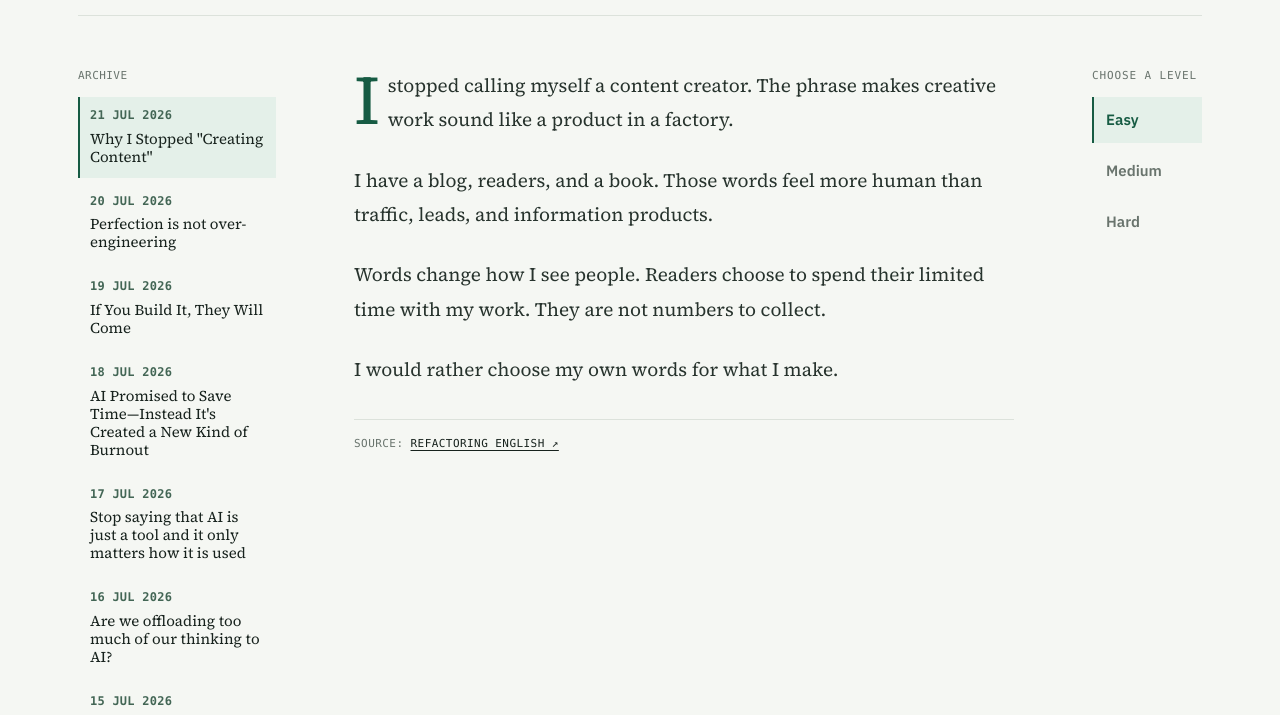
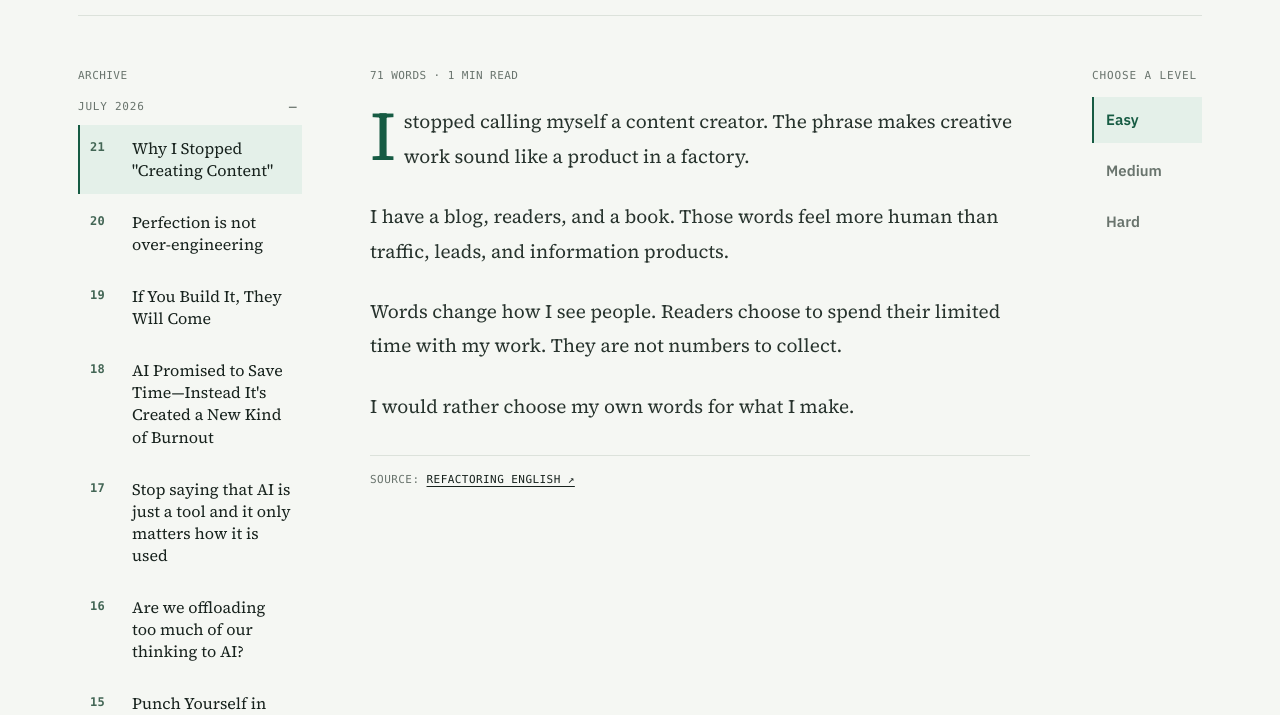
Before and after one commit to abnerzhao/hn-reader, a plain HTML site: page index.html in a window 1280 px wide. Shown: the part 77-792 px from the top of the page. Drawn offline with Linux system fonts and the light colour scheme.

Commit message:
优化归档阅读体验与文章时长信息

```diff
--- a/index.html
+++ b/index.html
@@ -62,20 +62,30 @@
     .brand-note { margin: 5px 0 0; color: var(--muted); font-size: 12px; line-height: 1.4; }
     .top-note, .source, .footer, .archive-title { color: var(--muted); font: 11px/1.5 var(--mono); letter-spacing: .04em; text-transform: uppercase; }
 
-    .reader-grid { display: grid; grid-template-columns: 198px minmax(0, 660px) 110px; justify-content: space-between; gap: 24px; padding: 52px 0 0; align-items: start; }
-    .archive { position: sticky; top: 20px; align-self: start; }
+    .reader-grid { display: grid; grid-template-columns: 230px minmax(0, 660px) 110px; justify-content: space-between; gap: 24px; padding: 52px 0 0; align-items: start; }
+    .archive { position: sticky; top: 20px; display: grid; grid-template-rows: auto minmax(0, 1fr); max-height: calc(100dvh - 40px); min-height: 0; align-self: start; }
     .archive-title { margin: 0 0 13px; }
-    .archive-list { display: grid; gap: 5px; }
-    .archive-item { display: block; width: 100%; border: 0; border-left: 2px solid transparent; background: transparent; padding: 11px 10px 12px; text-align: left; transition: background .16s ease, border-color .16s ease; }
+    .archive-list { display: grid; gap: 18px; min-height: 0; overflow-y: auto; padding-right: 6px; overscroll-behavior: contain; scrollbar-width: thin; scrollbar-color: var(--line) transparent; }
+    .archive-list::-webkit-scrollbar { width: 5px; }
+    .archive-list::-webkit-scrollbar-thumb { background: var(--line); border-radius: 99px; }
+    .archive-group { display: grid; gap: 3px; }
+    .archive-month { display: flex; align-items: center; justify-content: space-between; width: 100%; border: 0; background: transparent; margin: 0 0 4px; padding: 2px 4px 2px 0; color: var(--muted); font: 11px/1.5 var(--mono); letter-spacing: .07em; text-align: left; text-transform: uppercase; }
+    .archive-month:hover { color: var(--ink); }
+    .archive-month::after { content: '+'; font-size: 15px; font-weight: 400; line-height: 1; }
+    .archive-month[aria-expanded="true"]::after { content: '−'; }
+    .archive-items { display: grid; gap: 5px; }
+    .archive-items[hidden] { display: none; }
+    .archive-item { display: grid; grid-template-columns: 32px minmax(0, 1fr); align-items: start; gap: 10px; width: 100%; border: 0; border-left: 2px solid transparent; background: transparent; padding: 12px 10px 13px; text-align: left; transition: background .16s ease, border-color .16s ease; }
     .archive-item:hover { background: #edf1ec; }
     .archive-item[aria-pressed="true"] { border-color: var(--green); background: var(--green-soft); }
-    .archive-date { display: block; margin-bottom: 6px; color: #436655; font: 600 12px/1.3 var(--mono); letter-spacing: .02em; text-transform: uppercase; }
-    .archive-name { display: block; color: var(--ink); font: 15px/1.2 var(--serif); }
+    .archive-date { display: block; padding-top: 3px; color: #436655; font: 600 12px/1.3 var(--mono); letter-spacing: .02em; }
+    .archive-name { display: block; color: var(--ink); font: 16px/1.38 var(--serif); }
     .levels { position: sticky; top: 20px; display: grid; gap: 5px; align-self: start; }
     .levels-title { margin: 0 0 8px; color: var(--muted); font: 11px/1.5 var(--mono); letter-spacing: .08em; text-transform: uppercase; }
     .level { display: flex; align-items: center; justify-content: space-between; width: 100%; min-height: 46px; border: 0; border-left: 2px solid transparent; background: transparent; color: var(--muted); padding: 0 12px; font-size: 15px; font-weight: 600; line-height: 1.25; text-align: left; transition: color .16s ease, background .16s ease; }
     .level:hover { background: #edf1ec; color: var(--ink); }
     .level[aria-pressed="true"] { border-color: var(--green); background: var(--green-soft); color: var(--green); font-weight: 730; }
+    .reading-meta { margin: 0 0 20px; color: var(--muted); font: 11px/1.5 var(--mono); letter-spacing: .04em; text-transform: uppercase; }
     .source { margin: 32px 0 0; padding-top: 16px; border-top: 1px solid var(--line); }
     .source a { color: var(--ink); text-decoration: underline; text-underline-offset: 3px; }
     .body { color: #27332d; font: 19px/1.82 var(--serif); }
@@ -88,8 +98,8 @@
 
     @media (max-width: 860px) {
       .reader-grid { grid-template-columns: 1fr; gap: 26px; padding: 38px 0 0; }
-      .archive { position: static; }
-      .archive-list { grid-template-columns: minmax(190px, 260px); overflow-x: auto; padding-bottom: 2px; }
+      .archive { position: static; display: block; max-height: none; }
+      .archive-list { grid-template-columns: repeat(12, minmax(220px, 280px)); gap: 12px; overflow-x: auto; overflow-y: visible; padding: 0 0 2px; }
       .levels { position: static; grid-template-columns: repeat(3, 1fr); gap: 7px; }
       .levels-title { grid-column: 1 / -1; }
       .level { min-height: 58px; border: 1px solid var(--line); border-radius: 4px; padding: 8px; }
@@ -121,6 +131,7 @@
       </aside>
 
       <article class="article-transition" id="article" aria-live="polite">
+        <p class="reading-meta" id="readingMeta"></p>
         <div class="body" id="articleBody"></div>
         <p class="source">Source: <a id="sourceLink" href="https://substack.magazinenongrata.com/p/how-i-learned-to-read-again" target="_blank" rel="noreferrer">Magazine Non Grata ↗</a></p>
       </article>
@@ -143,14 +154,18 @@
     const archiveList = document.getElementById('archiveList');
     const article = document.getElementById('article');
     const sourceLink = document.getElementById('sourceLink');
+    const readingMeta = document.getElementById('readingMeta');
     let activeArticle = Object.keys(articles)[0];
     let activeLevel = 'easy';
 
     const renderArticle = () => {
       const story = articles[activeArticle];
       const edition = story.editions[activeLevel];
+      const wordCount = edition.paragraphs.join(' ').trim().split(/\s+/).filter(Boolean).length;
+      const readingMinutes = Math.max(1, Math.ceil(wordCount / 200));
       sourceLink.href = story.sourceUrl;
       sourceLink.textContent = `${story.sourceName} ↗`;
+      readingMeta.textContent = `${wordCount} words · ${readingMinutes} min read`;
       document.getElementById('articleBody').innerHTML = edition.paragraphs.map(text => `<p>${text}</p>`).join('');
       levelButtons.forEach(button => button.setAttribute('aria-pressed', String(button.dataset.level === activeLevel)));
       archiveList.querySelectorAll('[data-article]').forEach(button => button.setAttribute('aria-pressed', String(button.dataset.article === activeArticle)));
@@ -163,8 +178,28 @@
       activeLevel = button.dataset.level;
       renderArticle();
     }));
-    archiveList.innerHTML = Object.entries(articles).map(([id, story]) => `<button class="archive-item" type="button" data-article="${id}" aria-pressed="false"><span class="archive-date">${new Intl.DateTimeFormat('en-GB', { day: '2-digit', month: 'short', year: 'numeric', timeZone: 'UTC' }).format(new Date(`${story.date}T00:00:00Z`))}</span><span class="archive-name">${story.title}</span></button>`).join('');
+    const articleEntries = Object.entries(articles);
+    const monthFormatter = new Intl.DateTimeFormat('en-US', { month: 'long', year: 'numeric', timeZone: 'UTC' });
+    const archiveGroups = articleEntries.reduce((groups, [id, story]) => {
+      const date = new Date(`${story.date}T00:00:00Z`);
+      const month = monthFormatter.format(date);
+      (groups[month] ??= []).push([id, story, date]);
+      return groups;
+    }, {});
+    archiveList.innerHTML = Object.entries(archiveGroups).map(([month, entries], index) => {
+      const monthId = `archive-month-${index}`;
+      const isExpanded = index === 0;
+      return `<section class="archive-group"><button class="archive-month" type="button" data-month-toggle aria-expanded="${isExpanded}" aria-controls="${monthId}">${month}</button><div class="archive-items" id="${monthId}"${isExpanded ? '' : ' hidden'}>${entries.map(([id, story, date]) => `<button class="archive-item" type="button" data-article="${id}" aria-pressed="false"><span class="archive-date">${String(date.getUTCDate()).padStart(2, '0')}</span><span class="archive-name">${story.title}</span></button>`).join('')}</div></section>`;
+    }).join('');
     archiveList.addEventListener('click', event => {
+      const monthToggle = event.target.closest('[data-month-toggle]');
+      if (monthToggle) {
+        const content = document.getElementById(monthToggle.getAttribute('aria-controls'));
+        const isExpanded = monthToggle.getAttribute('aria-expanded') === 'true';
+        monthToggle.setAttribute('aria-expanded', String(!isExpanded));
+        content.hidden = isExpanded;
+        return;
+      }
       const button = event.target.closest('[data-article]');
       if (!button) return;
       activeArticle = button.dataset.article;
```
